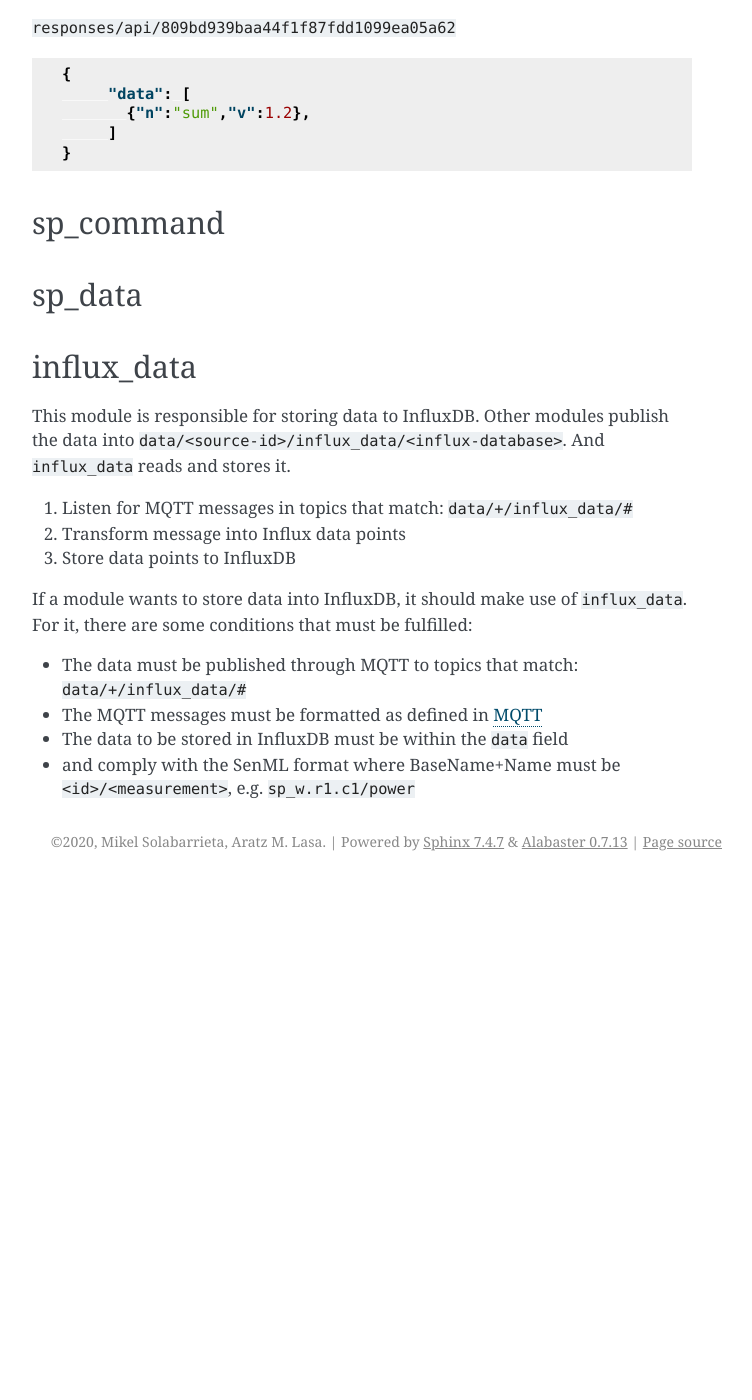
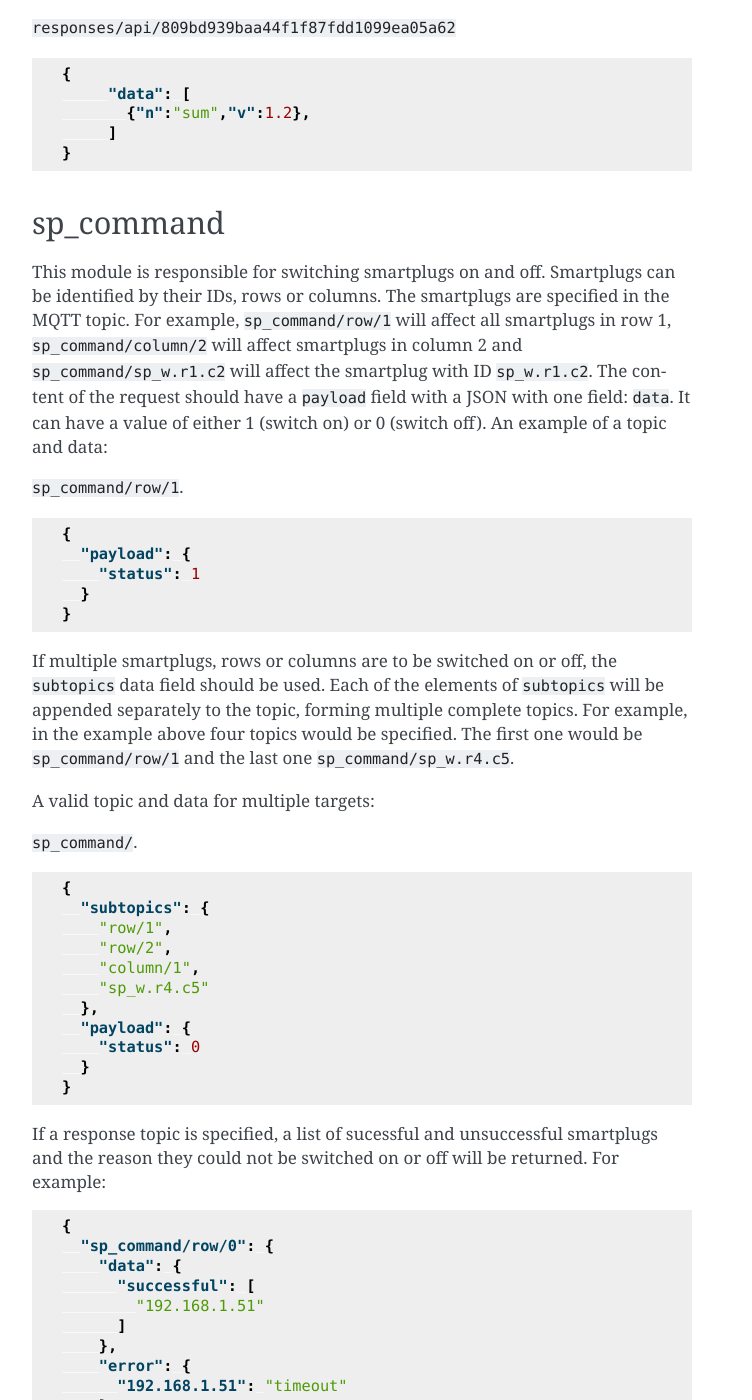
Before and after one commit to morelab/toad_docs, a Sphinx documentation site: the page built from docs/source/modules.rst, in a window 1280 px wide and 1400 px high, scrolled down 2977 px. Shown: the whole window, without its empty margins (388-1140 px from the left). Built offline with Sphinx 7.4.7, drawn with Linux system fonts in a browser that asks for light colours; before the commit the page ends 3858 px from its top, so only the background shows below that; some of the changed text lies outside the part shown.

Commit message:
Update sp_data and sp_command documentation

```diff
--- a/docs/source/modules.rst
+++ b/docs/source/modules.rst
@@ -80,9 +80,101 @@
 
 sp_command
 -----------
+This module is responsible for switching smartplugs on and off. Smartplugs can be
+identified by their IDs, rows or columns. The smartplugs are specified in the MQTT topic.
+For example, :code:`sp_command/row/1` will affect all smartplugs in row 1,
+:code:`sp_command/column/2` will affect smartplugs in column 2 and :code:`sp_command/sp_w.r1.c2`
+will affect the smartplug with ID :code:`sp_w.r1.c2`. The content of the request should
+have a :code:`payload` field with a JSON with one field: :code:`data`. It can have a value
+of either 1 (switch on) or 0 (switch off). An example of a topic and data:
+
+:code:`sp_command/row/1`.
+
+.. code-block:: json
+
+  {
+    "payload": {
+      "status": 1
+    }
+  }
+
+If multiple smartplugs, rows or columns are to be switched on or off,
+the :code:`subtopics` data field should be used. Each of the elements of
+:code:`subtopics` will be appended separately to the topic, forming multiple
+complete topics. For example, in the example above four topics would be specified.
+The first one would be :code:`sp_command/row/1` and the last one
+:code:`sp_command/sp_w.r4.c5`.
+
+A valid topic and data for multiple targets:
+
+:code:`sp_command/`.
+
+.. code-block:: json
+
+  {
+    "subtopics": {
+      "row/1",
+      "row/2",
+      "column/1",
+      "sp_w.r4.c5"
+    },
+    "payload": {
+      "status": 0
+    }
+  }
+
+If a response topic is specified, a list of sucessful and unsuccessful smartplugs
+and the reason they could not be switched on or off will be returned. For example:
+
+.. code-block:: json
+
+  {
+    "sp_command/row/0": {
+      "data": {
+        "successful": [
+          "192.168.1.51"
+        ]
+      },
+      "error": {
+        "192.168.1.51": "timeout"
+      }
+    }
+  }
 
 sp_data
 --------
+This module is responsible for collecting power measurements from smartplugs and
+sending it to MQTT. Data will be published to the MQTT topic :code:`data/sp_data/<database>`.
+The value of :code:`database` is specified in the configuration file. If multiple databases
+are specified, data will be published to multiple topics: one for each database. An example
+might be :code:`influx_data/sp`: the :code:`sp` database of the :code:`influx_data` module.
+
+Example of topic and data:
+
+:code:`data/sp_data/influx_data/sp`
+
+.. code-block:: json
+
+  {
+    "data": [
+      {
+        "bn": "sp_w.r0.c0/power",
+        "bu": "W",
+        "t": 1593599018.0395682,
+        "v": 0
+      }
+    ]
+  }
+
+The IP addresses of each smartplug are unknown, thus the module sends request to a
+known range of IP addresses and matches the MAC addresses of the responding devices
+to the known MAC addresses of smartplugs to identify them. There is one routine for
+each smartplug. The range of IP addresses is defined in the :code:`[WORKSPACE]`
+section of the configuration file. ETCD is used to store smartplug IDs, map addresses
+and their last known IP address. There are three ETCD directories:
+:code:`/smartplugs/mac_to_id` to map MAC addresses to smartplug IDs,
+:code:`/smartplugs/id_to_userid` to map smartplig IDs to user IDs and
+:code:`/smartplugs/ip_cache` to store last known IP addresses.
 
 influx_data
 ------------
```
